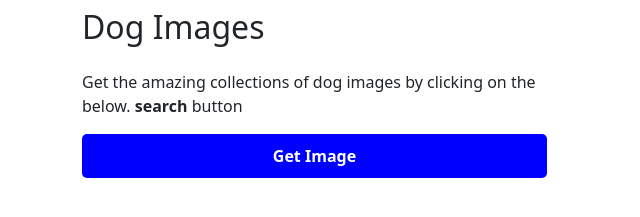
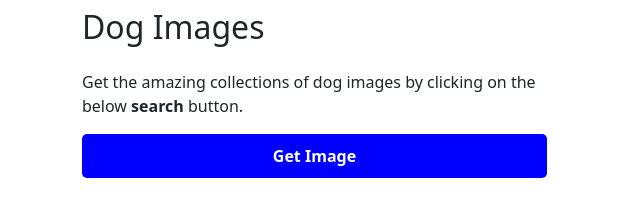
Before and after one commit to NirajBurnwal/dog-img-api, a plain HTML site: page index.html in a window 1280 px wide. Shown: the part 257-474 px from the top of the page, 0-640 px from the left. Drawn offline with nearby package versions, Linux system fonts and the light colour scheme.

Commit message:
Update index.html

```diff
--- a/index.html
+++ b/index.html
@@ -19,7 +19,7 @@
     <div class="container d-flex div-article">
         <div class="article col-md-5">
             <h2 class="mb-4">Dog Images</h2>
-            <p>Get the amazing collections of dog images by clicking on the below. <strong>search</strong> button</p>
+            <p>Get the amazing collections of dog images by clicking on the below <strong>search</strong> button.</p>
             <input type="button" value="Get Image" class="btn1">
         </div>
         <div class="data1 col-md-6 mt-5"></div>
```
